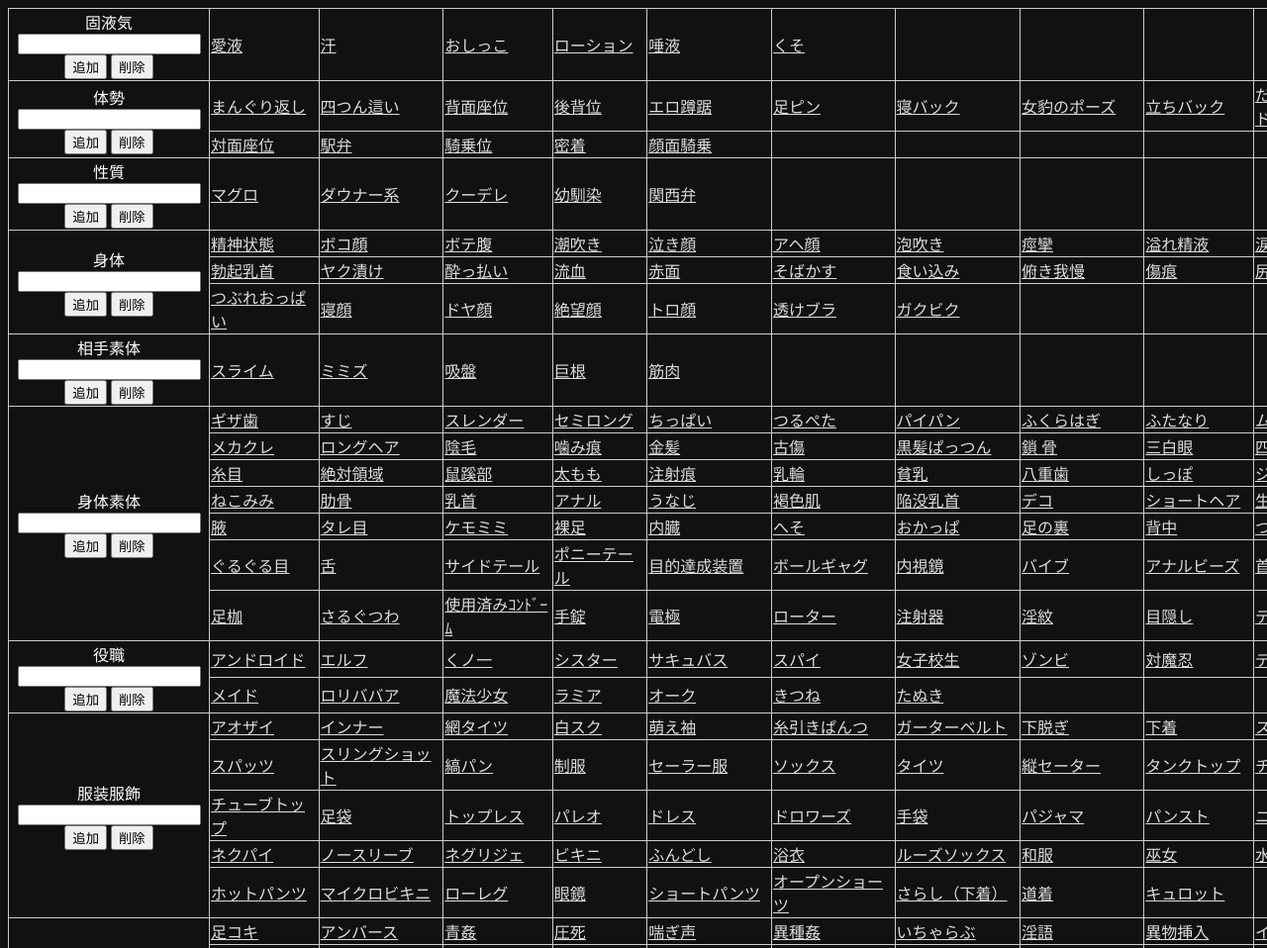
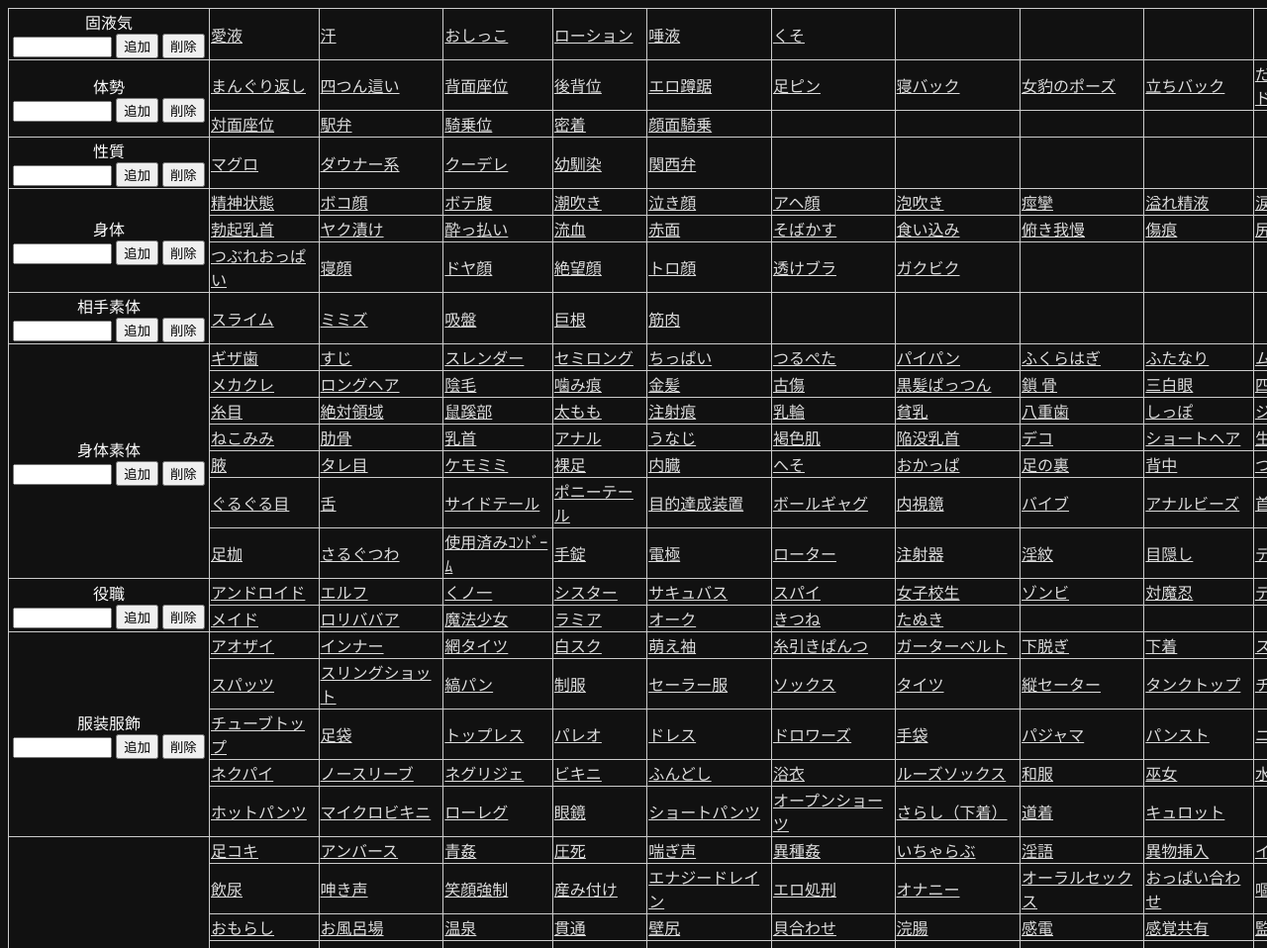
Before and after one commit to gotoOneFour/SearchUtil, a plain HTML site: page index.htm in a window 1280 px wide. Shown: the top 958 px of the page at 99% size. Drawn offline with Linux system fonts and the light colour scheme.

Commit message:
no message

```diff
--- a/index.htm
+++ b/index.htm
@@ -23,6 +23,10 @@
         .title{
             width: 200px;
             text-align: center;
+        }
+
+        .input{
+            width: 100px;
         }
 
     </style>
@@ -69,7 +73,7 @@
             if(rawNum==0)rawNum=1
             for(var i=0;i<rawNum;i++){
                 if(i==0)$('#table').append('<tr id=' + val["name"] + i + '><td class="title" rowspan=' + rawNum + '>' + val["name"] + '</br>' +
-                                           ' <input type="text"  id="input' + val["name"] + '"> '+
+                                           ' <input type="text" class="input" onkeydown="if(window.event.keyCode==13)onClickAdd(\'' + val["name"] + '\')" id="input' + val["name"] + '"> '+
                                            ' <button name="add' + val["name"] + '" onClick="onClickAdd(\'' + val["name"] + '\')">追加</button>'+
                                            ' <button name="del' + val["name"] + '" onClick="onClickDel(\'' + val["name"] + '\')">削除</button>' + '</td></tr>');
                 else $('#table').append('<tr id=' + val["name"] + i + '></tr>');
```
